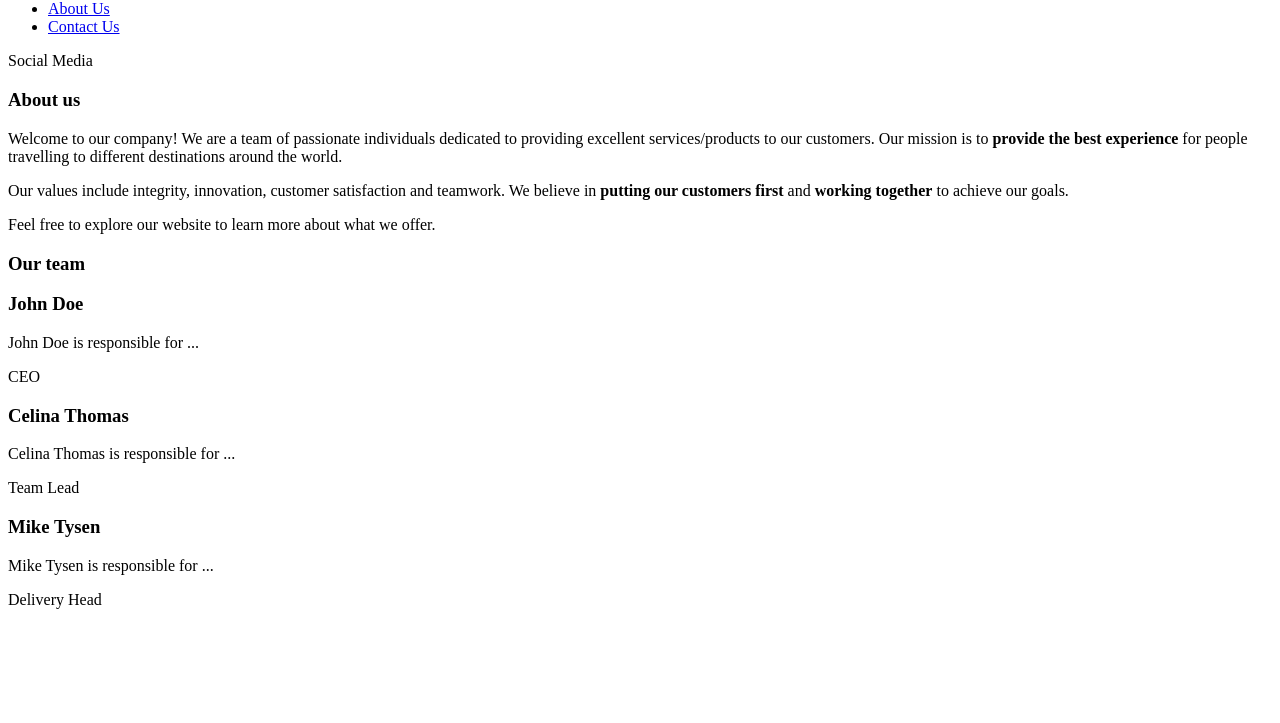
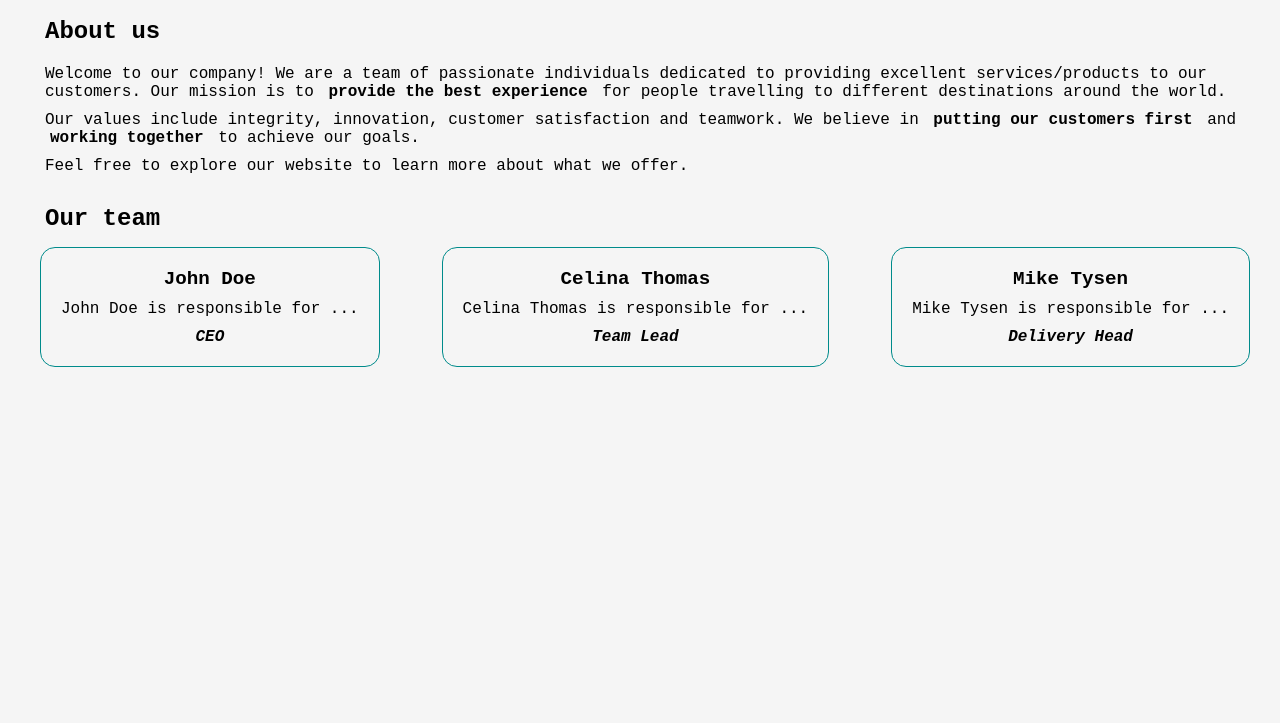
Before and after one commit to VlaterBarron/Travel-Recomendation, a plain HTML site: page about_us.html in a window 1280 px wide. Shown: the part 77-800 px from the top of the page. Drawn offline with Linux system fonts and the light colour scheme.

Commit message:
Add styles

```diff
--- a/about_us.html
+++ b/about_us.html
@@ -4,11 +4,12 @@
     <meta charset="UTF-8">
     <meta name="viewport" content="width=device-width, initial-scale=1.0">
     <title>Travel Recommendations</title>
+    <link rel="stylesheet" href="styles.css">
 </head>
 <body>
     <div class="nav">
         <nav>
-            <h3>Xplore</h3>
+            <h1>Xplore</h1>
             <ul>
                 <li><a href="./travel_recommendation.html">Home</a></li>
                 <li><a href="./about_us.html">About Us</a></li>
@@ -18,7 +19,6 @@
     </div>
     <div class="home-page">
         <aside class="home-page__social-media">
-            Social Media
         </aside>
         <section class="home-page__about-us">
             <article class="home-page__about-us__up">
--- /dev/null
+++ b/styles.css
@@ -0,0 +1,86 @@
+* {
+    padding: 5px;
+    margin: 0px;
+}
+
+body {
+    font-size: 1rem;
+    font-family: 'Courier New', Courier, monospace;
+    background-color: whitesmoke;
+}
+
+h1 {
+    font-size: 1.5rem;
+}
+
+h3 {
+    font-size: 1.2rem;
+}
+
+.nav {
+    background-color: darkcyan !important;
+    color: whitesmoke;
+}
+
+nav, h3 {
+    display: flex;
+    gap: 15px;
+    align-items: center;
+    justify-content: center;
+}
+
+a {
+    text-decoration: none;
+    color: whitesmoke;
+    font-size: 1.1rem;
+}
+
+#searchBtn {
+    width: fit-content;
+}
+
+#search {
+    width: 180px;
+}
+
+ul {
+    display: flex;
+    gap: 15px;
+    list-style: none;
+    text-decoration: none;
+}
+
+.home-page {
+    display: flex;
+    justify-content: center;
+}
+
+.home-page__about-us__down--team {
+    padding-top: 5px;
+    display: flex;
+    justify-content: space-between;
+}
+
+.home-page__about-us__down--members {
+    border: 1px solid darkcyan;
+    border-radius: 15px;
+    padding: 15px;
+}
+
+.home-page__about-us__down--label {
+    text-align: center;
+    font-weight: bold;
+    font-style: italic;
+}
+
+.home-page__contact {
+    text-align: center;
+}
+
+.home-page__contact--form > input, label, button {
+    display: block;
+}
+
+#submitBtn {
+    margin-top: 20px;
+}
```
Also changed, not shown: contact_us.html (+6 -4 lines), travel_recommendation.html (+2 -2 lines).
